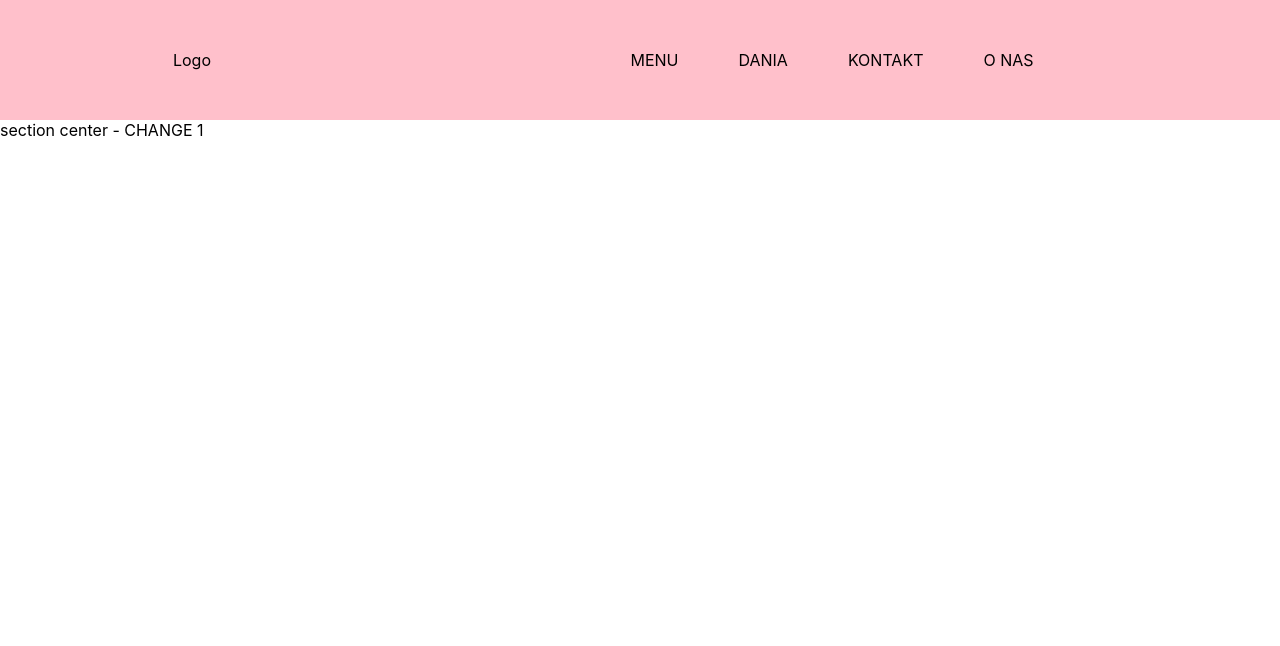
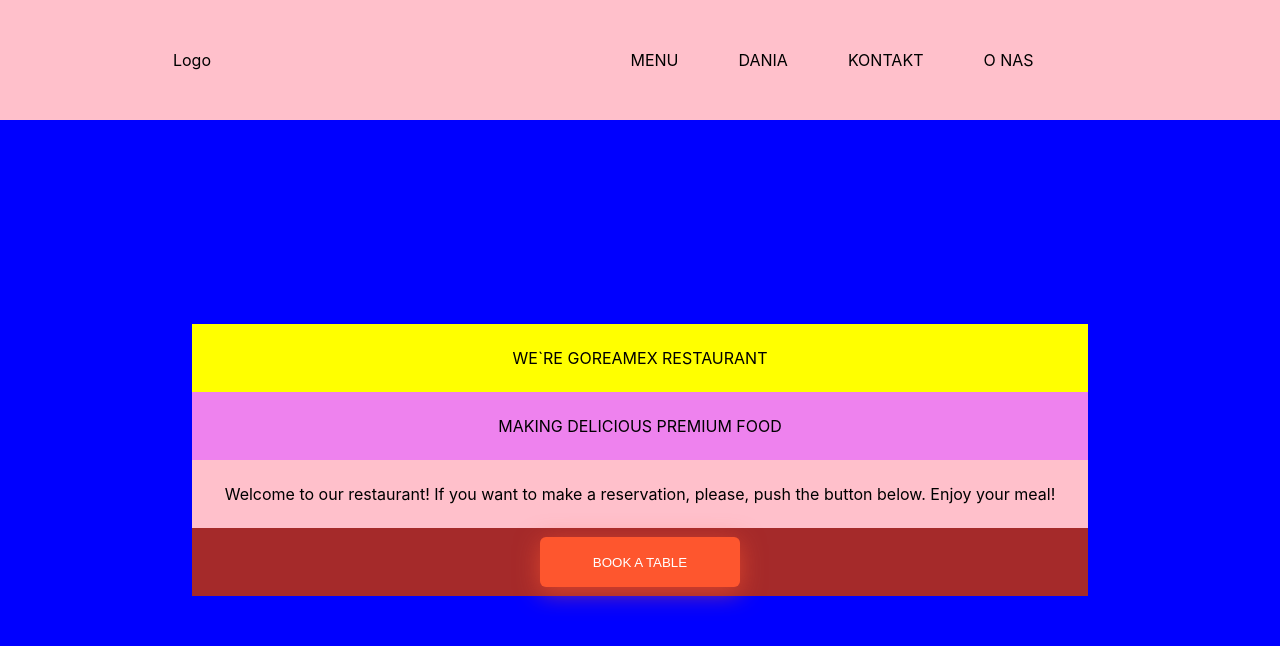
Before and after one commit to oktawia678/restaurant_page, a React (Create React App) app: page / in a window 1280 px wide. Shown: the top 646 px of the page. Built offline with nearby package versions, Linux system fonts and the light colour scheme.

Commit message:
create structure section center

```diff
--- /dev/null
+++ b/src/components/button/Button.js
@@ -0,0 +1,3 @@
+export const Button = () => {
+    return(<button style={{width:'200px',height:'50px',borderRadius:'6px',backgroundColor:'#fe562e',border:'none',boxShadow:'0 5px 25px 0 rgb(254 86 46 / 60%)',color:'white',textTransform:'uppercase'}}>Book a table</button>)
+}
--- a/src/components/section-center/SectionCenter.js
+++ b/src/components/section-center/SectionCenter.js
@@ -1,5 +1,32 @@
-
-export const SectionCenter= () => {
-    return(<div>section center - CHANGE 1</div>)
-
-}
+import { Button } from "../button/Button";
+export const SectionCenter = () => {
+  return (
+    <div
+      style={{
+        display: "flex",
+        backgroundColor: "blue",
+        width: "100vw",
+        height: "85vh",
+        alignItems: "center",
+        justifyContent: "center",
+      }}
+    >
+      <div
+        style={{
+          display: "flex",
+          backgroundColor: "green",
+          width: "70%",
+          height: "40%",
+          flexDirection:'column'
+        }}
+      >
+        <div style={{ display: "flex",backgroundColor:'yellow',flex:'1',justifyContent:'center',alignItems:'center' }}>WE`RE GOREAMEX RESTAURANT</div>
+        <div style={{ display: "flex",backgroundColor:'violet',flex:'1',justifyContent:'center',alignItems:'center' }}>MAKING DELICIOUS PREMIUM FOOD</div>
+        <div style={{ display: "flex",backgroundColor:'pink',flex:'1',justifyContent:'center',alignItems:'center' }}>Welcome to our restaurant! If you want to make a reservation, please, push the button below. Enjoy your meal!</div>
+        <div style={{ display: "flex",backgroundColor:'brown',flex:'1',justifyContent:'center',alignItems:'center' }}>
+            <Button/>
+        </div>
+      </div>
+    </div>
+  );
+};
```
